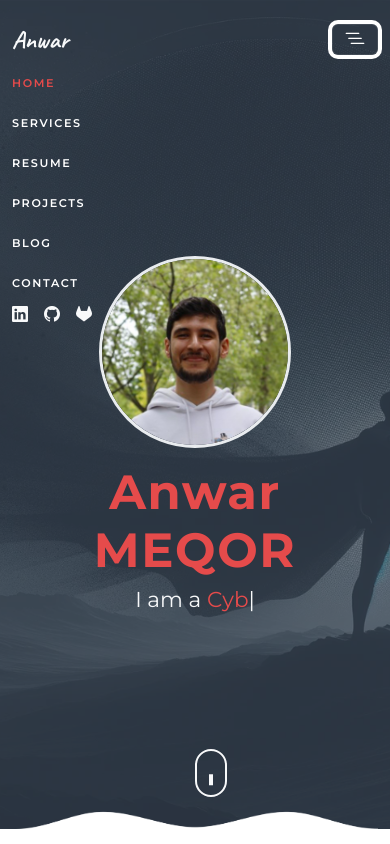
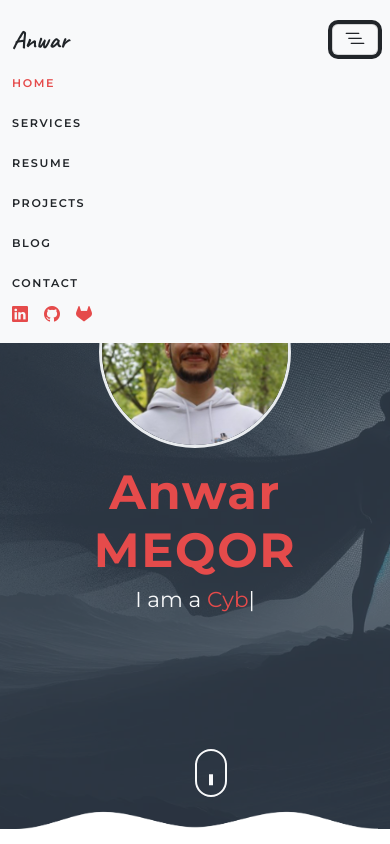
Before and after one commit to AnwarMEQOR/portfolio, an Angular app: page / in a window 390 px wide. Both pictures are taken after a click on the button 355 px from the left and 39 px from the top of the page. Built offline with nearby package versions, Linux system fonts and the light colour scheme.

Commit message:
updated navbar

```diff
--- a/src/app/components/navbar/navbar.component.html
+++ b/src/app/components/navbar/navbar.component.html
@@ -1,11 +1,17 @@
 <nav
 	class="navbar navbar-expand-lg fixed-top py-3 z-3 navbar-custom"
-	[ngClass]="{ 'navbar-light bg-light': scrolled, 'navbar-dark': !scrolled }"
+	[ngClass]="{
+		'navbar-light bg-light': scrolled || (!isLargeScreen && !isCollapsed),
+		'navbar-dark': (isLargeScreen && !scrolled) || (!isLargeScreen && !scrolled && isCollapsed)
+	}"
 >
 	<div class="container">
 		<a
 			class="navbar-brand fs-2 me-0"
-			[ngClass]="{ 'text-light': !scrolled, 'text-dark': scrolled }"
+			[ngClass]="{
+				'text-light': !scrolled,
+				'text-dark': scrolled || (!isCollapsed && !isLargeScreen)
+			}"
 			href="/"
 		>
 			Anwar
@@ -40,7 +46,7 @@
 					<a
 						href="https://www.linkedin.com/in/anwarmeqor/"
 						target="_blank"
-						[class.text-light]="!scrolled"
+						[class.text-light]="!scrolled && isLargeScreen"
 						><i class="bi bi-linkedin"></i
 					></a>
 				</li>
@@ -48,7 +54,7 @@
 					<a
 						href="https://github.com/AnwarMEQOR"
 						target="_blank"
-						[class.text-light]="!scrolled"
+						[class.text-light]="!scrolled && isLargeScreen"
 						><i class="bi bi-github mx-2"></i
 					></a>
 				</li>
@@ -56,7 +62,7 @@
 					<a
 						href="https://gitlab.com/AnwarMEQOR"
 						target="_blank"
-						[class.text-light]="!scrolled"
+						[class.text-light]="!scrolled && isLargeScreen"
 						><i class="bi bi-gitlab"></i
 					></a>
 				</li>
```
